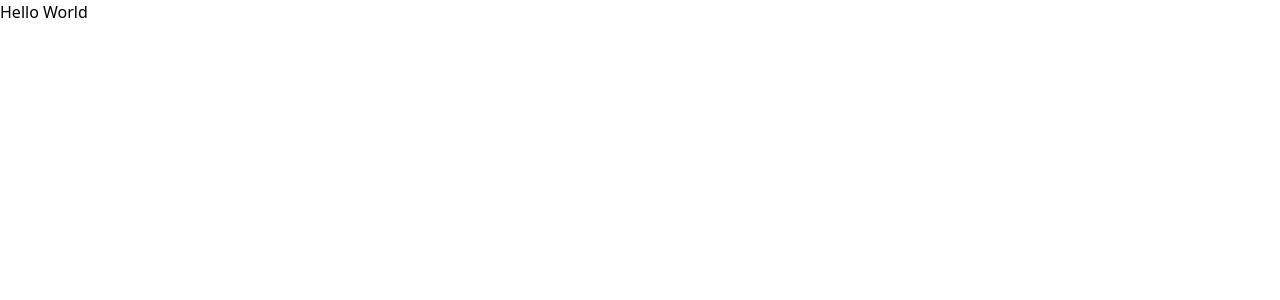
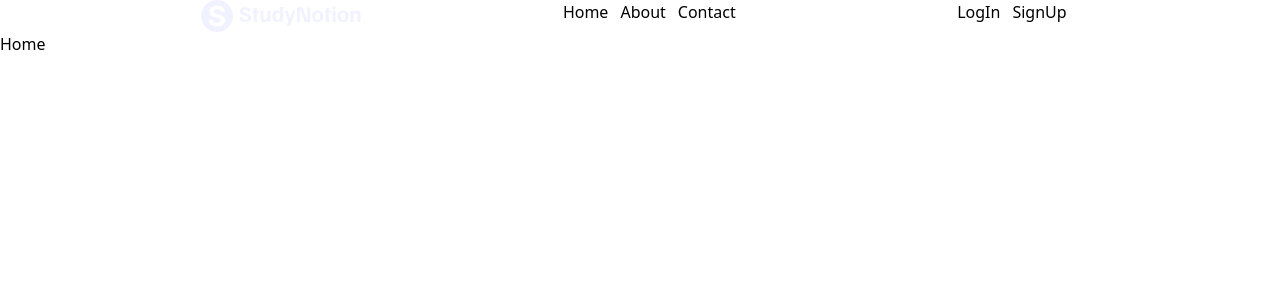
Before and after one commit to The-EleetCoder/StudyNotion, a React (Create React App) app: page / in a window 1280 px wide. Shown: the top 300 px of the page. Built offline with nearby package versions, Linux system fonts and the light colour scheme.

Commit message:
added Navbar

```diff
--- a/src/App.js
+++ b/src/App.js
@@ -1,7 +1,28 @@
+import { Route, Routes } from "react-router-dom";
 import "./App.css";
 
+import Home from "./pages/Home"
+import Login from "./pages/Login"
+import Signup from "./pages/Signup"
+import Dashboard from "./pages/Dashboard"
+import Navbar from "./components/Navbar";
+import { useState } from "react";
+
 function App() {
-  return <div>Hello World</div>;
+
+  const [isLoggedin, setIsLoggedin] = useState(false)
+
+  return (
+    <div>
+      <Navbar isLoggedin={isLoggedin} setIsLoggedin={setIsLoggedin} />
+      <Routes>
+        <Route path='/' element={<Home/>} />
+        <Route path='/login' element={<Login/>} />
+        <Route path='/signup' element={<Signup/>} />
+        <Route path='/dashboard' element={<Dashboard/>} />
+      </Routes>
+    </div>
+  )
 }
 
 export default App;
--- /dev/null
+++ b/src/components/LoginForm.js
@@ -0,0 +1,7 @@
+import React from 'react'
+
+export const LoginForm = () => {
+  return (
+    <div>LoginForm</div>
+  )
+}
--- /dev/null
+++ b/src/components/Navbar.js
@@ -0,0 +1,63 @@
+import React from 'react'
+import logo from '../assets/Logo.svg'
+import {Link} from 'react-router-dom'
+import toast from 'react-hot-toast';
+
+function Navbar(props) {
+
+  let isLoggedin = props.isLoggedin;
+  let setIsLoggedin = props.setIsLoggedin;
+
+  return (
+    <div className='flex justify-evenly'>
+      <Link to='/'>
+        <img src={logo} width={160} height={32} loading='lazy'/>
+      </Link>
+
+      <nav>
+        <ul className='flex gap-3'>
+          <li>
+            <Link to="/">Home</Link>
+          </li>
+          <li>
+            <Link to="/">About</Link>
+          </li>
+          <li>
+            <Link to="/">Contact</Link>
+          </li>
+        </ul>
+      </nav>
+
+      <div className='flex ml-5 mr-3 gap-3'>
+        { !isLoggedin &&
+          <Link to="/login">
+            <button>LogIn</button>
+          </Link>
+        }
+        { isLoggedin &&
+          <Link to="/">
+            <button onClick={()=>{
+              setIsLoggedin(false);
+              toast.success("Logged Out");
+            }}>
+              Log Out
+            </button>
+          </Link>
+        }
+        { !isLoggedin &&
+          <Link to="/signup">
+            <button>SignUp</button>
+          </Link>
+        }
+        { isLoggedin &&
+          <Link to="/dashboard">
+            <button>dashboard</button>
+          </Link>
+        }
+      </div>
+
+    </div>
+  )
+}
+
+export default Navbar
--- /dev/null
+++ b/src/components/SignupForm.js
@@ -0,0 +1,7 @@
+import React from 'react'
+
+export const SignupForm = () => {
+  return (
+    <div>SignupForm</div>
+  )
+}
--- /dev/null
+++ b/src/components/Template.js
@@ -0,0 +1,53 @@
+import React from "react";
+import frameImage from "../assets/frame.png";
+
+export const Template = ({
+  title,
+  desc1,
+  desc2,
+  image,
+  formtype,
+  setIsLoggedIn,
+}) => {
+  return (
+    <div>
+      <div>
+        <h1>{title}</h1>
+        <p>
+          <span>{desc1}</span>
+          <span>{desc2}</span>
+        </p>
+
+        {formtype === "signup" ? <SignupForm /> : <LoginForm />}
+
+        <div>
+          <div></div>
+          <p>OR</p>
+          <div></div>
+        </div>
+
+        <button>
+          <p>Sign Up with Google</p>
+        </button>
+      </div>
+
+      <div>
+        <img
+          src={frameImage}
+          alt="Pattern"
+          width={558}
+          height={504}
+          loading="lazy"
+        />
+
+        <img
+          src={image}
+          alt="students"
+          width={558}
+          height={504}
+          loading="lazy"
+        />
+      </div>
+    </div>
+  );
+};
--- a/src/index.js
+++ b/src/index.js
@@ -1,10 +1,13 @@
 import React from "react";
 import ReactDOM from "react-dom/client";
 import App from "./App";
+import { BrowserRouter } from "react-router-dom";
+import { Toaster } from "react-hot-toast";
 
 const root = ReactDOM.createRoot(document.getElementById("root"));
 root.render(
-  <React.StrictMode>
+  <BrowserRouter>
     <App />
-  </React.StrictMode>
+    <Toaster/>
+  </BrowserRouter>
 );
--- a/src/pages/Dashboard.jsx
+++ b/src/pages/Dashboard.jsx
@@ -1,6 +1,7 @@
 function Dashboard() {
   return (
-    <div className="flex flex-1 justify-center items-center text-white text-3xl">
+    // <div className="flex flex-1 justify-center items-center text-white text-3xl">
+    <div>
       Welcome to Studynotion!
     </div>
   );
--- a/src/pages/Home.jsx
+++ b/src/pages/Home.jsx
@@ -1,6 +1,7 @@
 function Home() {
   return (
-    <div className="flex flex-1 justify-center items-center text-white text-3xl">
+    // <div className="flex flex-1 justify-center items-center text-white text-3xl">
+    <div>
       Home
     </div>
   );
--- a/src/pages/Login.jsx
+++ b/src/pages/Login.jsx
@@ -1,16 +1,17 @@
-import Template from "../components/Auth/Template";
+// import Template from "../components/Auth/Template";
 import loginImg from "../assets/login.png";
 
 function Login({ setIsLoggedIn }) {
   return (
-    <Template
-      title="Welcome Back"
-      description1="Build skills for today, tomorrow, and beyond."
-      description2="Education to future-proof your career."
-      image={loginImg}
-      formType="login"
-      setIsLoggedIn={setIsLoggedIn}
-    />
+    // <Template
+    //   title="Welcome Back"
+    //   description1="Build skills for today, tomorrow, and beyond."
+    //   description2="Education to future-proof your career."
+    //   image={loginImg}
+    //   formType="login"
+    //   setIsLoggedIn={setIsLoggedIn}
+    // />
+    <p>hu</p>
   );
 }
 
--- a/src/pages/Signup.jsx
+++ b/src/pages/Signup.jsx
@@ -1,16 +1,17 @@
-import Template from "../components/Auth/Template";
+// import Template from "../components/Auth/Template";
 import signupImg from "../assets/signup.png";
 
 function Signup({ setIsLoggedIn }) {
   return (
-    <Template
-      title="Join the millions learning to code with StudyNotion for free"
-      description1="Build skills for today, tomorrow, and beyond."
-      description2="Education to future-proof your career."
-      image={signupImg}
-      formType="signup"
-      setIsLoggedIn={setIsLoggedIn}
-    />
+    // <Template
+    //   title="Join the millions learning to code with StudyNotion for free"
+    //   description1="Build skills for today, tomorrow, and beyond."
+    //   description2="Education to future-proof your career."
+    //   image={signupImg}
+    //   formType="signup"
+    //   setIsLoggedIn={setIsLoggedIn}
+    // />
+    <p>huu</p>
   );
 }
 
```
